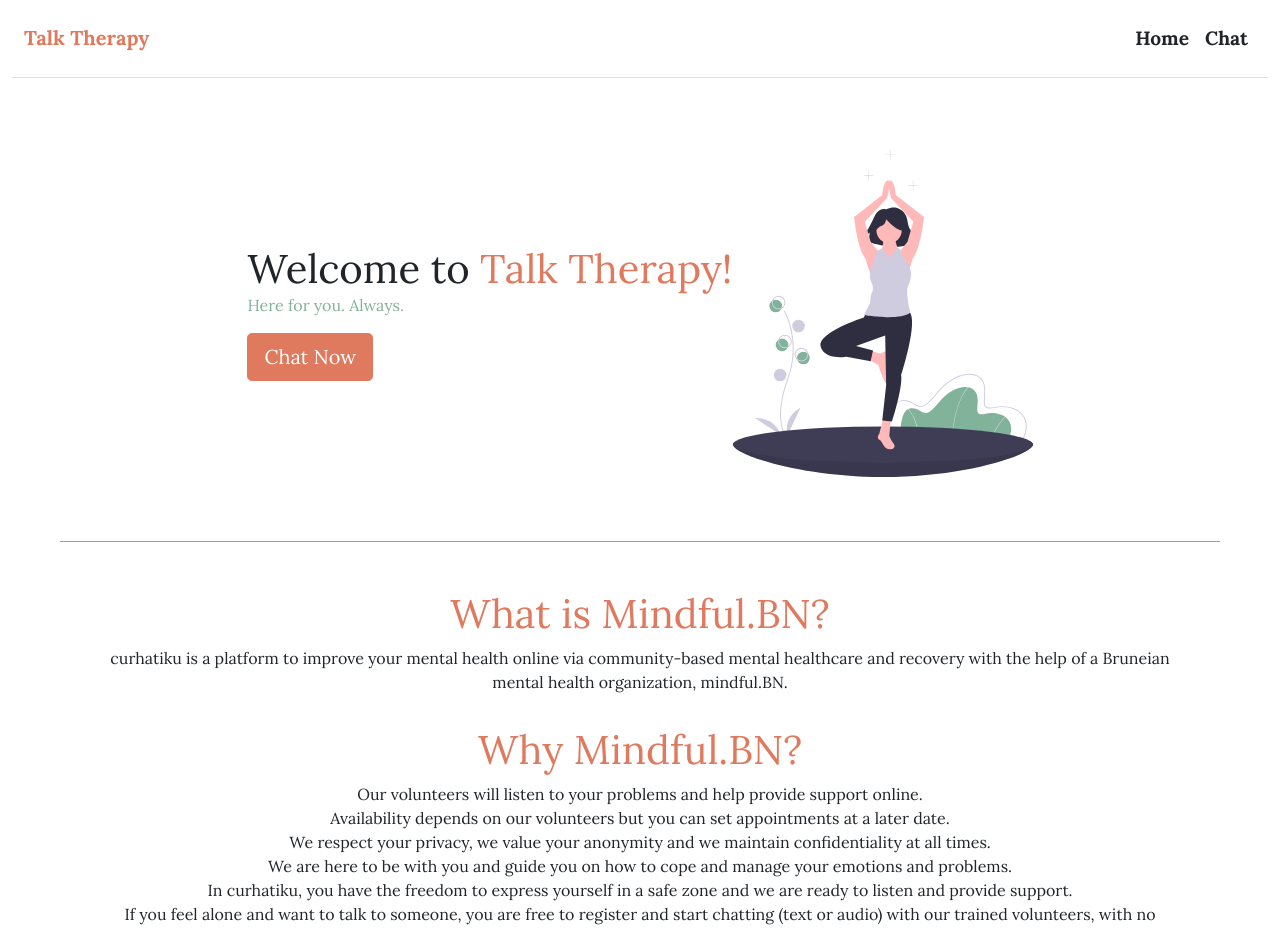
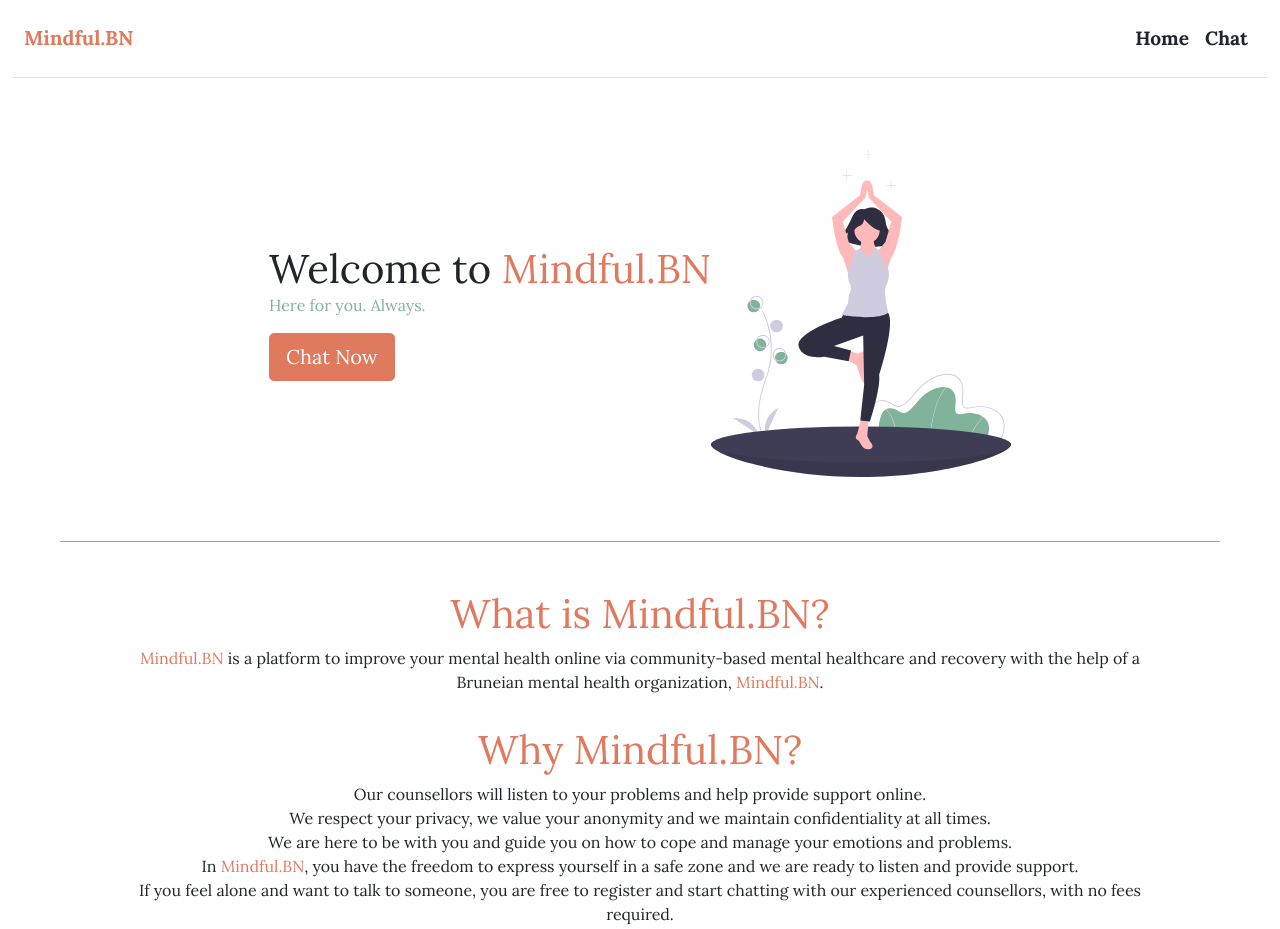
Before and after one commit to derogate/talk_therapy_frontend, a React (Create React App) app: page / in a window 1280 px wide. Shown: the top 929 px of the page. Built offline with nearby package versions, Linux system fonts and the light colour scheme.

Commit message:
change curhatiku to Mindful.BN

```diff
--- a/src/components/Body.js
+++ b/src/components/Body.js
@@ -16,7 +16,7 @@
       <div className="d-flex flex-row align-items-center justify-content-around pb-5 mb-3">
         <div>
           <h1 className="mb-0">
-            Welcome to <span className="text-primary">Talk Therapy!</span>
+            Welcome to <span className="text-primary">Mindful.BN</span>
           </h1>
           <p className="text-secondary">Here for you. Always.</p>
           <button type="button" className="btn btn-primary btn-lg">
@@ -39,24 +39,24 @@
       </div>
       <div className="d-flex flex-column border-secondary border-top text-center pt-5 p-md-5">
         <BodyQA className="mb-3" question="What is Mindful.BN?">
-          curhatiku is a platform to improve your mental health online via
-          community-based mental healthcare and recovery with the help of a
-          Bruneian mental health organization, mindful.BN.
+          <span className="text-primary">Mindful.BN</span> is a platform to
+          improve your mental health online via community-based mental
+          healthcare and recovery with the help of a Bruneian mental health
+          organization, <span className="text-primary">Mindful.BN</span>.
         </BodyQA>
         <BodyQA question="Why Mindful.BN?">
-          Our volunteers will listen to your problems and help provide support
+          Our counsellors will listen to your problems and help provide support
           online. <br />
-          Availability depends on our volunteers but you can set appointments at
-          a later date. <br />
           We respect your privacy, we value your anonymity and we maintain
           confidentiality at all times. <br />
           We are here to be with you and guide you on how to cope and manage
           your emotions and problems. <br />
-          In curhatiku, you have the freedom to express yourself in a safe zone
-          and we are ready to listen and provide support. <br />
+          In <span className="text-primary">Mindful.BN</span>, you have the
+          freedom to express yourself in a safe zone and we are ready to listen
+          and provide support. <br />
           If you feel alone and want to talk to someone, you are free to
-          register and start chatting (text or audio) with our trained
-          volunteers, with no fees required.
+          register and start chatting with our experienced counsellors, with no
+          fees required.
         </BodyQA>
         <BodyQA question="Disclaimer">
           <span className="text-primary">Mindful.BN</span> is not a substitute
--- a/src/components/Header.js
+++ b/src/components/Header.js
@@ -26,7 +26,7 @@
           href="#"
           onClick={() => history.push("/")}
         >
-          Talk Therapy
+          Mindful.BN
         </a>
         <button
           className="navbar-toggler bg-secondary navbar-dark bg-danger bg-gradient"
```
